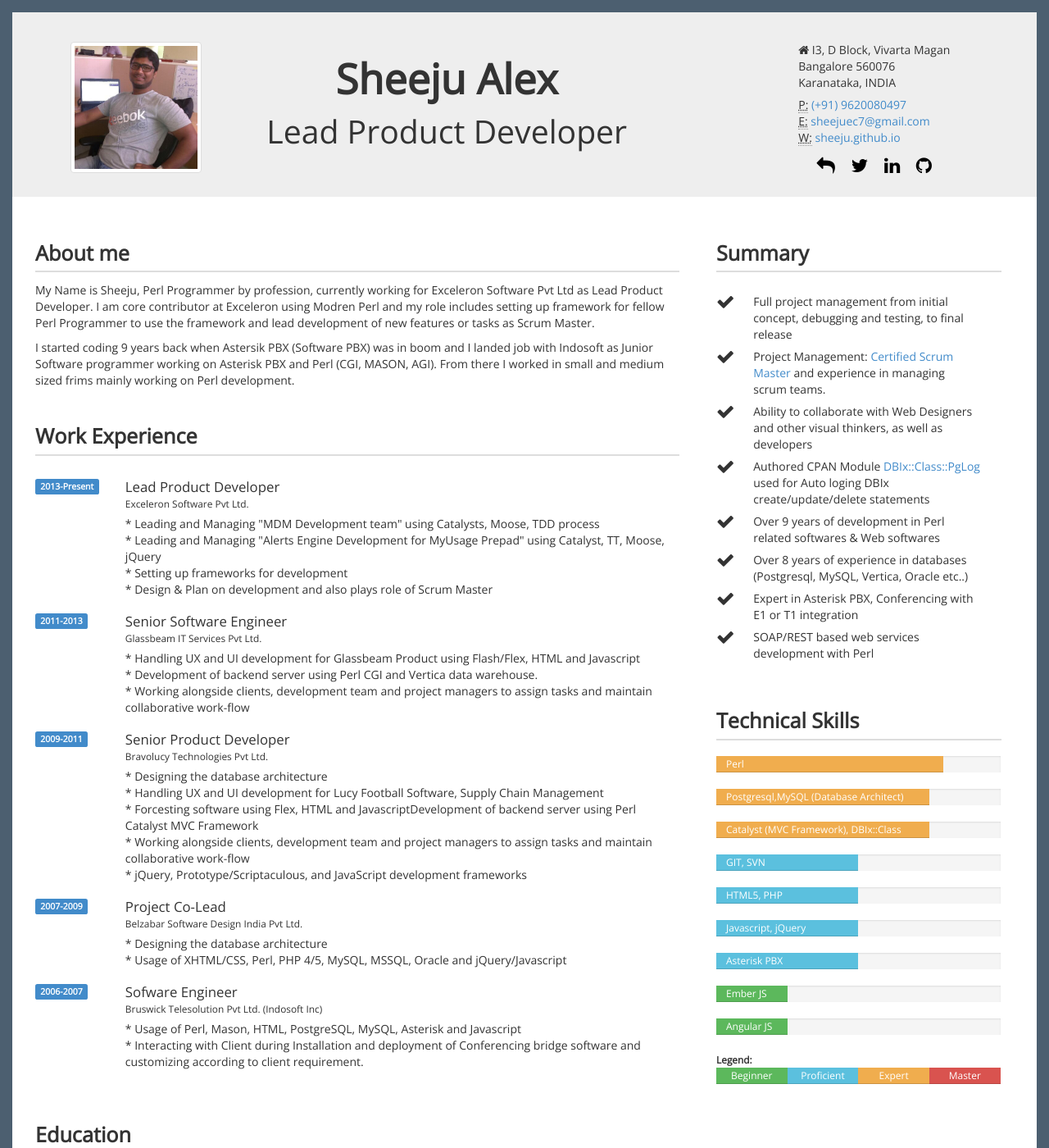
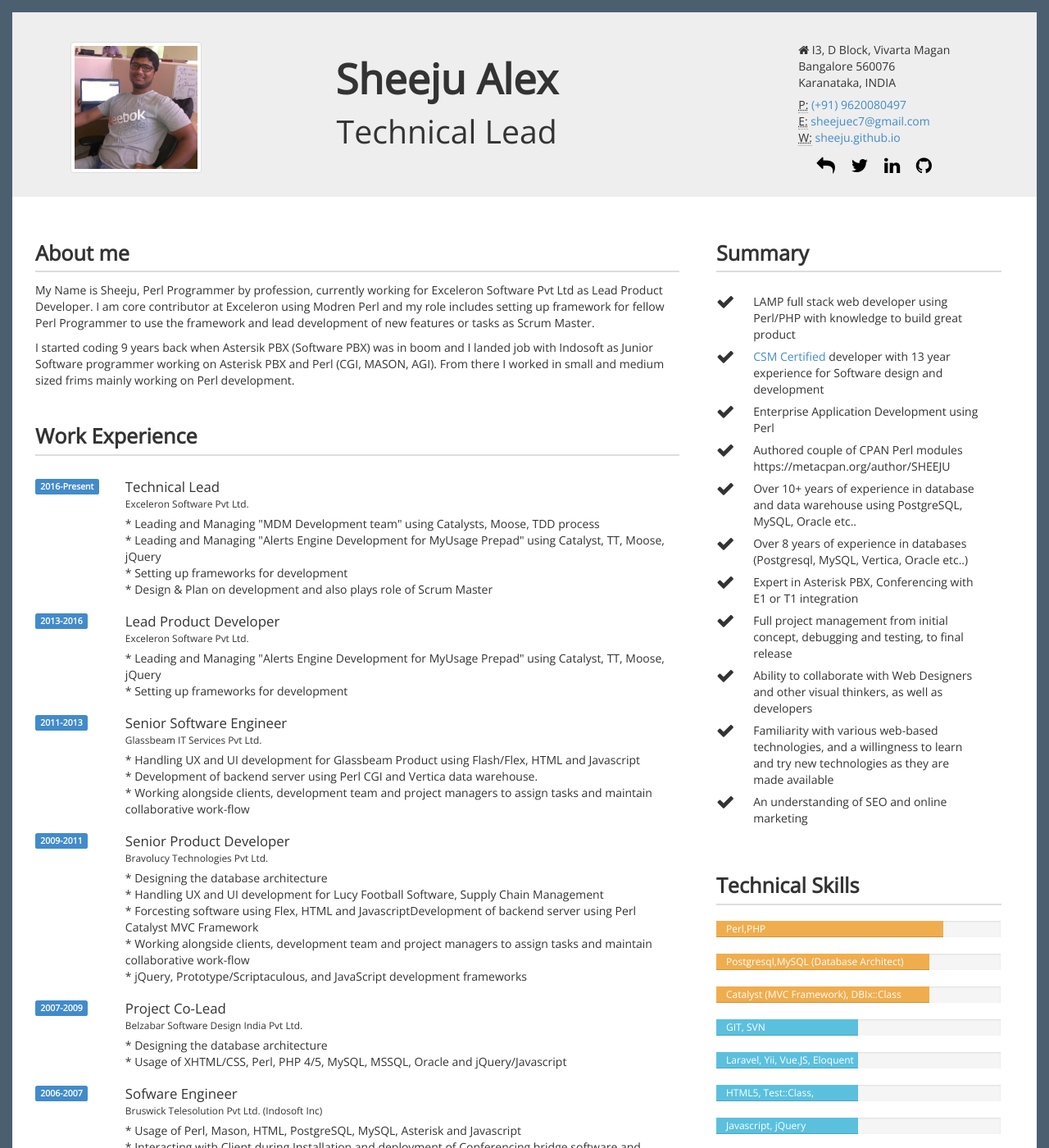
Before and after one commit to sheeju/sheeju.github.io, a Jekyll site: the page resume/index.html, which Jekyll copies as it is, in a window 1280 px wide and 1400 px high. Shown: the whole window at 82% size. Built offline with Jekyll 4.4.1, drawn with Linux system fonts in a browser that asks for light colours; nearby versions of some CDN libraries; some of the changed text lies outside the part shown.

Commit message:
Resume update

```diff
--- a/resume/index.html
+++ b/resume/index.html
@@ -70,7 +70,7 @@
                                      	Sheeju Alex
                                   </div>
                                   <div class="second-heading">
-                                     	Lead Product Developer
+                                     	Technical Lead
                                   </div>
                               </div>
                               <!-- Title section: End -->
@@ -132,16 +132,29 @@
                                             <ul class="info-list">
                                                 <li class="clearfix">
                                                     <div class="begin-end">
-                                                        <span class="label label-primary" data-placement="bottom" data-toggle="tooltip" data-original-title="Feb 2013-Present">2013-Present</span>
+                                                        <span class="label label-primary" data-placement="bottom" data-toggle="tooltip" data-original-title="Feb 2013-Present">2016-Present</span>
                                                     </div><!-- /.begin-end -->
                                                     <div class="titulation">
-                                                        <div class="second-heading">Lead Product Developer</div>
+                                                        <div class="second-heading">Technical Lead</div>
                                                         <small>Exceleron Software Pvt Ltd.</small>
                                                         <p>
 														* Leading and Managing "MDM Development team" using Catalysts, Moose, TDD process</br>
 														* Leading and Managing "Alerts Engine Development for MyUsage Prepad" using Catalyst, TT, Moose, jQuery</br>
 														* Setting up frameworks for development</br>
 														* Design & Plan on development and also plays role of Scrum Master
+														</p>
+                                                    </div><!-- /.titulation -->
+                                                </li>
+                                                <li class="clearfix">
+                                                    <div class="begin-end">
+                                                        <span class="label label-primary" data-placement="bottom" data-toggle="tooltip" data-original-title="Feb 2013-Present">2013-2016</span>
+                                                    </div><!-- /.begin-end -->
+                                                    <div class="titulation">
+                                                        <div class="second-heading">Lead Product Developer</div>
+                                                        <small>Exceleron Software Pvt Ltd.</small>
+                                                        <p>
+                            * Leading and Managing "Alerts Engine Development for MyUsage Prepad" using Catalyst, TT, Moose, jQuery</br>
+                            * Setting up frameworks for development</br>
                             </p>
                                                     </div><!-- /.titulation -->
                                                 </li>
@@ -256,7 +269,7 @@
                                                     <i class="fa fa-check"></i>
                                                 </div><!-- /.item-check -->
                                                 <div class="item-text">
-													Full project management from initial concept, debugging and testing, to final release
+													LAMP full stack web developer using Perl/PHP with knowledge to build great product
                                                 </div><!-- /.item-text -->
                                             </li>
                                           <li>
@@ -264,7 +277,7 @@
                                                     <i class="fa fa-check"></i>
                                                 </div><!-- /.item-check -->
                                                 <div class="item-text">
-												    Project Management: <a href="Scrum_Certificate.pdf">Certified Scrum Master</a> and experience in managing scrum teams.
+                           <a href="Scrum_Certificate.pdf">CSM Certified</a> developer with 13 year experience for Software design and development
                                                 </div><!-- /.item-text -->
                                             </li>
                                           <li>
@@ -272,8 +285,7 @@
                                                     <i class="fa fa-check"></i>
                                                 </div><!-- /.item-check -->
                                                 <div class="item-text">
-													Ability to collaborate with Web Designers and other visual thinkers, as well as
-												developers
+													Enterprise Application Development using Perl
                                                 </div><!-- /.item-text -->
                                             </li>
 											                    <li>
@@ -281,7 +293,7 @@
                                                     <i class="fa fa-check"></i>
                                                 </div><!-- /.item-check -->
                                                 <div class="item-text">
-													Authored CPAN Module <a href="http://metacpan.org/pod/DBIx::Class::PgLog">DBIx::Class::PgLog</a> used for Auto loging DBIx create/update/delete statements
+													Authored couple of CPAN Perl modules https://metacpan.org/author/SHEEJU
                                                 </div><!-- /.item-text -->
                                             </li>
                                           <li>
@@ -289,7 +301,7 @@
                                                     <i class="fa fa-check"></i>
                                                 </div><!-- /.item-check -->
                                                 <div class="item-text">
-													Over 9 years of development in Perl related softwares & Web softwares
+													Over 10+ years of experience in database and data warehouse using PostgreSQL, MySQL, Oracle etc..
                                                 </div><!-- /.item-text -->
                                             </li>
                                             <li>
@@ -313,7 +325,31 @@
                                                     <i class="fa fa-check"></i>
                                                 </div><!-- /.item-check -->
                                                 <div class="item-text">
-													SOAP/REST based web services development with Perl
+													Full project management from initial concept, debugging and testing, to final release
+                                                </div><!-- /.item-text -->
+                                            </li>
+                                            <li>
+                                                <div class="item-check">
+                                                    <i class="fa fa-check"></i>
+                                                </div><!-- /.item-check -->
+                                                <div class="item-text">
+                          Ability to collaborate with Web Designers and other visual thinkers, as well as developers
+                                                </div><!-- /.item-text -->
+                                            </li>
+                                            <li>
+                                                <div class="item-check">
+                                                    <i class="fa fa-check"></i>
+                                                </div><!-- /.item-check -->
+                                                <div class="item-text">
+                          Familiarity with various web-based technologies, and a willingness to learn and try new technologies as they are made available
+                                                </div><!-- /.item-text -->
+                                            </li>
+                                            <li>
+                                                <div class="item-check">
+                                                    <i class="fa fa-check"></i>
+                                                </div><!-- /.item-check -->
+                                                <div class="item-text">
+                          An understanding of SEO and online marketing
                                                 </div><!-- /.item-text -->
                                             </li>
                                         </ul><!-- /.item-list -->
@@ -331,7 +367,7 @@
                                         <div class="skills">
                                             <div class="progress">
                                                 <div class="progress-bar progress-bar-warning" role="progressbar" aria-valuenow="40" aria-valuemin="0" aria-valuemax="100" style="width: 80%">
-                                                   	Perl
+                                                   	Perl,PHP
                                                 </div>
                                             </div>
                                             <div class="progress">
@@ -349,10 +385,14 @@
                       													GIT, SVN
                       												</div>
                       											</div>
-
                                             <div class="progress">
                                               <div class="progress-bar progress-bar-info" role="progressbar" aria-valuenow="40" aria-valuemin="0" aria-valuemax="100" style="width: 50%">
-                                                    HTML5, PHP
+                                                Laravel, Yii, Vue.JS, Eloquent ORM
+                                              </div>
+                                            </div>
+                                            <div class="progress">
+                                                <div class="progress-bar progress-bar-info" role="progressbar" aria-valuenow="40" aria-valuemin="0" aria-valuemax="100" style="width: 50%">
+                                                    HTML5, Test::Class, Test::More, Test::WWW::Mechanize,
                                                 </div>
                                             </div>
                                             <div class="progress">
@@ -362,17 +402,17 @@
                                             </div>
                                             <div class="progress">
                                                 <div class="progress-bar progress-bar-info" role="progressbar" aria-valuenow="40" aria-valuemin="0" aria-valuemax="100" style="width: 50%">
-                                                   	Asterisk PBX
+                                                   	Asterisk, OpenSER, VOIP (SIP, IAX, H323), TDM
                                                 </div>
                                             </div>
                                             <div class="progress">
                                                 <div class="progress-bar progress-bar-success" role="progressbar" aria-valuenow="40" aria-valuemin="0" aria-valuemax="100" style="width: 25%">
-                                                   	Ember JS
+                                                   	Python, Angular JS, Node JS
                                                 </div>
                                             </div>
                                             <div class="progress">
                                                 <div class="progress-bar progress-bar-success" role="progressbar" aria-valuenow="40" aria-valuemin="0" aria-valuemax="100" style="width: 25%">
-                                                   	Angular JS
+                                                   	Docker, CI/CD
                                                 </div>
                                             </div>
                                         </div><!-- /.skills -->
```
Also changed, not shown: _posts/2018-07-05-running-services-using-daemontools-svc.md (+8 -8 lines), 2 other files. Lines whose indentation alone changed are shown as unchanged.
